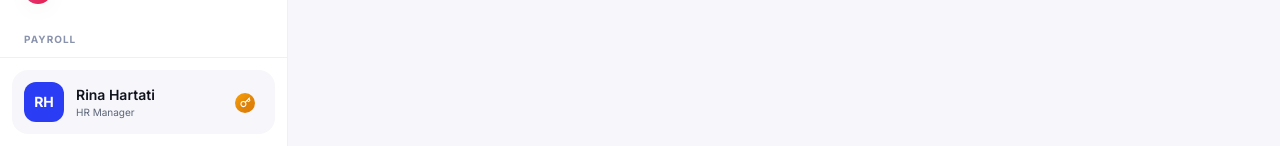
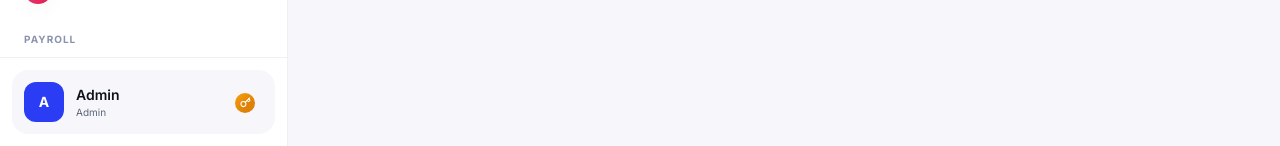
Before and after one commit to AnfalBlank/hrissaas, a Next.js app: page /admin/employees in a window 1280 px wide. Shown: the part 654-800 px from the top of the page. Built offline with nearby package versions, Linux system fonts and the light colour scheme; no server answers.

Commit message:
fix: foto profile sinkron di admin — sidebar, employees, attendance, leave, overtime semua tampil avatarUrl

```diff
--- a/src/app/admin/attendance/page.tsx
+++ b/src/app/admin/attendance/page.tsx
@@ -224,6 +224,14 @@ export default function AttendanceMgmt() {
                     >
                       <td className="px-5 py-3">
                         <div className="flex items-center gap-3">
+                          {r.avatarUrl ? (
+                            // eslint-disable-next-line @next/next/no-img-element
+                            <img
+                              src={r.avatarUrl}
+                              alt={r.fullName}
+                              className="h-9 w-9 rounded-xl object-cover"
+                            />
+                          ) : (
                             <div className="grid h-9 w-9 place-items-center rounded-xl bg-brand-100 text-xs font-bold text-brand-700">
                               {r.fullName
                                 ?.split(" ")
@@ -231,6 +239,7 @@ export default function AttendanceMgmt() {
                                 .slice(0, 2)
                                 .join("")}
                             </div>
+                          )}
                           <div>
                             <p className="font-semibold">{r.fullName}</p>
                             <p className="text-[11px] text-ink-500">
--- a/src/app/admin/employees/page.tsx
+++ b/src/app/admin/employees/page.tsx
@@ -206,13 +206,22 @@ export default function EmployeesPage() {
                     >
                       <td className="px-5 py-3">
                         <div className="flex items-center gap-3">
-                          <div className="grid h-10 w-10 place-items-center rounded-xl bg-brand-100 font-bold text-brand-700">
+                          {e.avatarUrl ? (
+                            // eslint-disable-next-line @next/next/no-img-element
+                            <img
+                              src={e.avatarUrl}
+                              alt={e.fullName}
+                              className="h-10 w-10 rounded-xl object-cover"
+                            />
+                          ) : (
+                            <div className="grid h-10 w-10 place-items-center rounded-xl bg-brand-100 font-bold text-brand-700 text-sm">
                               {e.fullName
                                 ?.split(" ")
                                 .map((s: string) => s[0])
                                 .slice(0, 2)
                                 .join("")}
                             </div>
+                          )}
                           <div>
                             <p className="font-semibold">{e.fullName}</p>
                             <p className="text-[11px] text-ink-500">
--- a/src/app/admin/leave/page.tsx
+++ b/src/app/admin/leave/page.tsx
@@ -123,7 +123,16 @@ export default function LeaveAdmin() {
                 l.status === "rejected" ? "Ditolak" : "Menunggu";
               return (
                 <li key={l.id} className="flex flex-wrap items-center gap-4 p-5">
-                  <Icon3D name="beach" size={48} />
+                  {l.avatarUrl ? (
+                    // eslint-disable-next-line @next/next/no-img-element
+                    <img
+                      src={l.avatarUrl}
+                      alt={l.fullName}
+                      className="h-12 w-12 rounded-xl object-cover"
+                    />
+                  ) : (
+                    <Icon3D name="beach" size={48} />
+                  )}
                   <div className="min-w-0 flex-1">
                     <div className="flex flex-wrap items-center gap-2">
                       <p className="font-semibold">{l.fullName}</p>
--- a/src/app/admin/overtime/page.tsx
+++ b/src/app/admin/overtime/page.tsx
@@ -100,7 +100,16 @@ export default function OvertimeAdmin() {
                   key={l.id}
                   className="flex flex-wrap items-center gap-4 p-5"
                 >
-                  <Icon3D name="fire" size={48} />
+                  {l.avatarUrl ? (
+                    // eslint-disable-next-line @next/next/no-img-element
+                    <img
+                      src={l.avatarUrl}
+                      alt={l.fullName}
+                      className="h-12 w-12 rounded-xl object-cover"
+                    />
+                  ) : (
+                    <Icon3D name="fire" size={48} />
+                  )}
                   <div className="min-w-0 flex-1">
                     <div className="flex flex-wrap items-center gap-2">
                       <p className="font-semibold">{l.fullName}</p>
--- a/src/app/api/admin/leave/route.ts
+++ b/src/app/api/admin/leave/route.ts
@@ -34,6 +34,7 @@ export async function GET(req: NextRequest) {
         employeeId: schema.employees.id,
         fullName: schema.employees.fullName,
         position: schema.employees.position,
+        avatarUrl: schema.employees.avatarUrl,
       })
       .from(schema.leaves)
       .leftJoin(
--- a/src/app/api/admin/overtime/route.ts
+++ b/src/app/api/admin/overtime/route.ts
@@ -35,6 +35,7 @@ export async function GET(req: NextRequest) {
         fullName: schema.employees.fullName,
         position: schema.employees.position,
         employeeCode: schema.employees.employeeCode,
+        avatarUrl: schema.employees.avatarUrl,
       })
       .from(schema.overtimeRequests)
       .leftJoin(
--- a/src/components/admin/Sidebar.tsx
+++ b/src/components/admin/Sidebar.tsx
@@ -2,9 +2,11 @@
 
 import Link from "next/link";
 import { usePathname } from "next/navigation";
+import { useQuery } from "@tanstack/react-query";
 import { Icon3D, type Icon3DName } from "@/components/Icon3D";
 import { Logo } from "@/components/Logo";
 import { cn } from "@/lib/utils";
+import { api } from "@/lib/api";
 
 const NAV: {
   group: string;
@@ -53,6 +55,33 @@ const NAV: {
 
 export function Sidebar() {
   const pathname = usePathname();
+  const { data: meData } = useQuery({
+    queryKey: ["me"],
+    queryFn: () => api.me(),
+    staleTime: 5 * 60 * 1000, // 5 menit cache
+  });
+
+  const user = meData?.user;
+  const employee = meData?.employee;
+  const avatarUrl = employee?.avatarUrl;
+  const fullName = employee?.fullName ?? user?.email?.split("@")[0] ?? "Admin";
+  const initials = fullName
+    .split(" ")
+    .map((s: string) => s[0])
+    .slice(0, 2)
+    .join("")
+    .toUpperCase();
+  const roleLabel =
+    user?.role === "super_admin"
+      ? "Super Admin"
+      : user?.role === "owner"
+        ? "Owner"
+        : user?.role === "hr"
+          ? "HR Manager"
+          : user?.role === "supervisor"
+            ? "Supervisor"
+            : "Admin";
+
   return (
     <aside className="hidden w-72 shrink-0 lg:block">
       <div className="sticky top-0 flex h-screen flex-col border-r border-ink-100 bg-white">
@@ -102,12 +131,21 @@ export function Sidebar() {
         </nav>
         <div className="border-t border-ink-100 p-3">
           <div className="flex items-center gap-3 rounded-2xl bg-ink-50 p-3">
-            <div className="grid h-10 w-10 place-items-center rounded-xl bg-brand-600 text-sm font-bold text-white">
-              RH
-            </div>
+            {avatarUrl ? (
+              // eslint-disable-next-line @next/next/no-img-element
+              <img
+                src={avatarUrl}
+                alt={fullName}
+                className="h-10 w-10 rounded-xl object-cover"
+              />
+            ) : (
+              <div className="grid h-10 w-10 place-items-center rounded-xl bg-brand-600 text-sm font-bold text-white">
+                {initials}
+              </div>
+            )}
             <div className="min-w-0 flex-1">
-              <p className="truncate text-sm font-semibold">Rina Hartati</p>
-              <p className="truncate text-[10px] text-ink-500">HR Manager</p>
+              <p className="truncate text-sm font-semibold">{fullName}</p>
+              <p className="truncate text-[10px] text-ink-500">{roleLabel}</p>
             </div>
             <Link
               href="/login"
```
Lines whose indentation alone changed are shown as unchanged.
